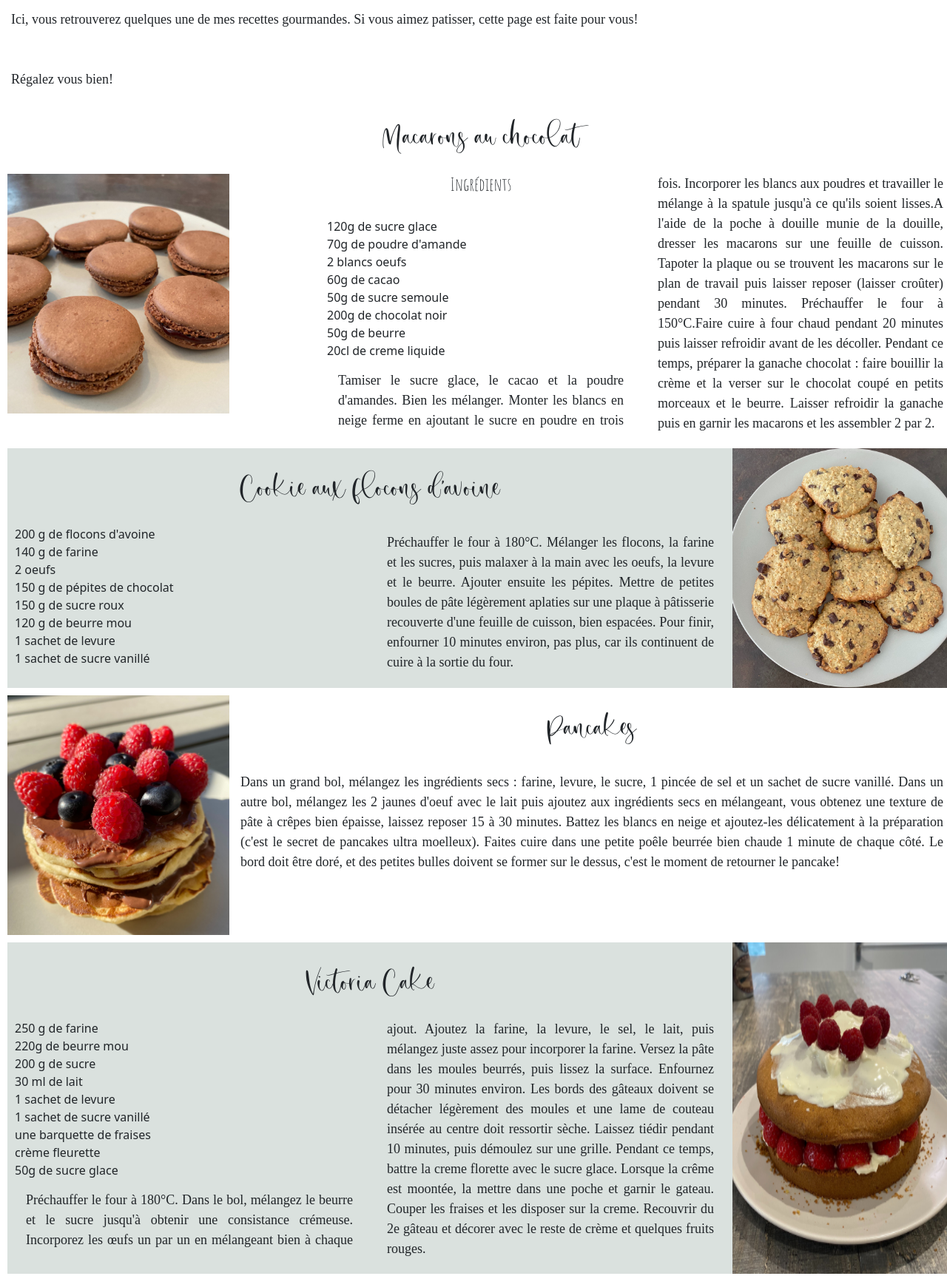
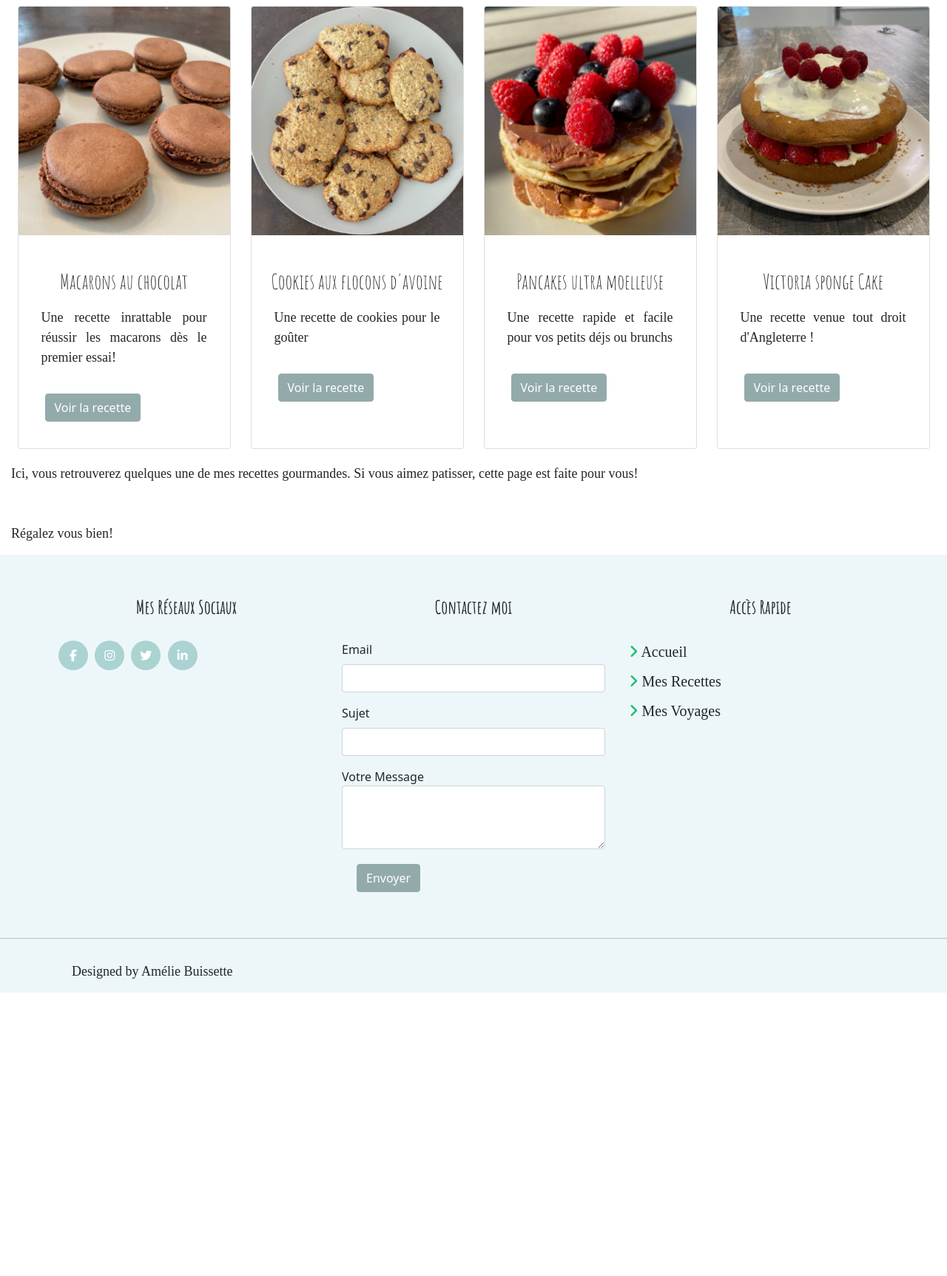
Before and after one commit to Ameliebsstt/Site2, a plain HTML site: page Recettes.html in a window 1280 px wide. Shown: the part 1308-3033 px from the top of the page at 74% size. After the commit the page ends 2650 px from the top, so only its background shows below. Drawn offline with nearby package versions, Linux system fonts and the light colour scheme; a web font is replaced by a local one.

Commit message:
responsive

```diff
--- a/Recettes.css
+++ b/Recettes.css
@@ -22,25 +22,6 @@ body {
 
 
 
-/* On screens that are 600px or less, set the background color to olive */
-@media screen and (max-width: 600px) {
-  body {
-    background-color: olive;
-  }
-  .logo {
-    width: 15%;
-    height: auto;
-    padding: 0px 0px;
-  }
-	.navbar-nav {
-    display: flex;
-    flex-direction: row;
-    padding-left: 0;
-    margin-bottom: 0;
-    list-style: none;
-  }
-
-}
 
 
 /*div{
@@ -71,6 +52,7 @@ p {
 	text-align: justify;
 	padding: 10px;
 	margin: 5px;
+	align-content: center;
 }
 
 h2{
@@ -85,7 +67,7 @@ h3{
 	text-align: center;
 	margin-top: 30px;
 	margin-bottom: 30px;
-	font-family:myFont;
+	font-family:Amatic SC;
 	font-style: 1.6rem;
 }
 
@@ -98,8 +80,13 @@ h4{
 	font-style: 1.6rem;
 }
 
+.cards{
+    justify-content: space-around;
+    display: flex;
+    margin: 10px;
+}
 
-.partie2 {
+/*.partie2 {
 	display:flex;
 	align-items: column;
 	margin: 10px;
@@ -141,7 +128,67 @@ h4{
 .photo3{
 	max-width: 100%;
 	justify-content: space-between;
+}*/
+
+/*.partie2 {
+	padding: 15px;
+	display:flex;
+	background-color: #ffffff;
+  }
+
+.left-content1{
+	background-image: url(Images/macarons.png);
+ 	background-color: #DAE1DE;
+    border-radius: 1px;
+    box-shadow: 15px 10px #85a5a3;
+    background-size: cover;
+    background-position: center;
+    width: 40%;
+    height: 350px;
 }
+
+.left-content2{
+	background-image: url(Images/pulv.jpg);
+ 	background-color: #DAE1DE;
+    border-radius: 1px;
+    box-shadow: 15px 10px #85a5a3;
+    background-size: cover;
+    background-position: center;
+    width: 40%;
+    height: 350px;
+}
+
+.left-content3{
+	background-image: url(Images/cookies1.png);
+ 	background-color: #DAE1DE;
+    border-radius: 1px;
+    box-shadow: 15px 10px #85a5a3;
+    background-size: cover;
+    background-position: center;
+    width: 40%;
+    height: 350px;
+}
+
+.right-content2 {
+    width: 60%;
+    display: -webkit-box;
+    display: flex;
+    -webkit-box-orient: vertical;
+    -webkit-box-direction: normal;
+    flex-direction: column;
+    margin-left: 20px;
+}
+
+.right-content3 {
+    width: 60%;
+    display: -webkit-box;
+    display: flex;
+    -webkit-box-orient: vertical;
+    -webkit-box-direction: normal;
+    flex-direction: column;
+    margin-left: 20px;
+}*/
+
 
 nav.navbar.navbar-expand-lg.navbar-light.bg-light {
 	height: 100px;
@@ -157,10 +204,6 @@ nav.navbar.navbar-expand-lg.navbar-light.bg-light {
 	height: 25vh;
 }
 
-.column{
-column-count: 3;
-
-}
 
 ul{
 	align-items: : center;
@@ -316,3 +359,32 @@ ul{
 	display: inline-block;
 	border-color:#93AAAB;
 }
+
+
+
+/* On screens that are 600px or less, set the background color to olive */
+@media screen and (max-width: 600px) {
+  body {
+    background-color: olive;
+  }
+  .logo {
+    width: 15%;
+    height: auto;
+    padding: 0px 0px;
+  }
+	.navbar-nav {
+    display: flex;
+    flex-direction: row;
+    padding-left: 0;
+    margin-bottom: 0;
+    list-style: none;
+  }
+  .cards{
+    justify-content: space-around;
+    display: flex;
+    margin: 10px;
+    flex-direction: column;
+    align-items: center;
+  }
+
+}
--- a/Recettes.html
+++ b/Recettes.html
@@ -52,15 +52,62 @@
 	 		<h1>Mes Recettes</h1>
 			<h2> Bienvenue aux gourmands!</h2>
 			<img src="Images/bannerfood.png" alt="bannière de la page d'accueil" width="100%" />
+
+	</div>
+
+	<div class="cards">
+		<div class="card" style="width: 18rem;">
+		  <img src="Images/macarons.png" class="card-img-top" alt="...">
+		  <div class="card-body">
+		    <h3 class="card-title">Macarons au chocolat</h3>
+		    <p class="card-text">Une recette inrattable pour réussir les macarons dès le premier essai!</p>
+		    <a href="PDF/macarons.pdf" class="btn btn-primary">Voir la recette</a>
+		  </div>
+		</div>
+
+		<div class="card" style="width: 18rem;">
+		  <img src="Images/cookies.png"  class="card-img-top" alt="...">
+		  <div class="card-body">
+		    <h3 class="card-title">Cookies aux flocons d'avoine</h3>
+		    <p class="card-text">Une recette de cookies pour le goûter</p>
+		    <a href="PDF/cookie.pdf" class="btn btn-primary">Voir la recette</a>
+		  </div>
+		</div>
+
+		<div class="card" style="width: 18rem;">
+		  <img src="Images/pancakes.png" class="card-img-top" alt="...">
+		  <div class="card-body">
+		    <h3 class="card-title">Pancakes ultra moelleuse</h3>
+		    <p class="card-text">Une recette rapide et facile pour vos petits déjs ou  brunchs</p>
+		    <a href="PDF/pancakes.pdf" class="btn btn-primary">Voir la recette</a>
+		  </div>
+		</div>
+
+		<div class="card" style="width: 18rem;">
+		  <img src="Images/Victoria.png" class="card-img-top" alt="...">
+		  <div class="card-body">
+		    <h3 class="card-title">Victoria sponge Cake</h3>
+		    <p class="card-text">Une recette venue tout droit d'Angleterre !</p>
+		    <a href="PDF/victoriacake.pdf" class="btn btn-primary">Voir la recette</a>
+		  </div>
+		</div>
+	</div>
+
+
+
+
+	<div class="partie2">
 		<p>Ici, vous retrouverez quelques une de mes recettes gourmandes. Si vous aimez patisser, cette page est faite pour vous!</p>
 			<br>
 			<p>Régalez vous bien! </p>
 	</div>
-	<div class="partie2">
-		<div class="titretexte2">
-			<h3>Macarons au chocolat</h3>
-				<div class="column">
-					<img class="photo2" src="Images/macarons.png" alt="Macarons au chocolat">
+
+		<!--<div class="left-content1">
+		</div>
+		<div class="right-content2">
+			<h2 class="titre1"> Macarons au chocolat </h2>
+			<div style="border-top:3px solid #85A5A3; padding-bottom: 20px; width: 100%;">
+			</div>
 			<h4>Ingrédients</h4>
 				<ul>
 				  <li>120g de sucre glace</li>
@@ -72,14 +119,15 @@
 				  <li>50g de beurre</li>
 				  <li>20cl de creme liquide</li>
 				</ul>
-					<p>Tamiser le sucre glace, le cacao et la poudre d'amandes. Bien les mélanger. Monter les blancs en neige ferme en ajoutant le sucre en poudre en trois fois. Incorporer les blancs aux poudres et travailler le mélange à la spatule jusqu'à ce qu'ils soient lisses.A l'aide de la poche à douille munie de la douille, dresser les macarons sur une feuille de cuisson. Tapoter la plaque ou se trouvent les macarons sur le plan de travail puis laisser reposer (laisser croûter) pendant 30 minutes. Préchauffer le four à 150°C.Faire cuire à four chaud pendant 20 minutes puis laisser refroidir avant de les décoller. Pendant ce temps, préparer la ganache chocolat : faire bouillir la crème et la verser sur le chocolat coupé en petits morceaux et le beurre. Laisser refroidir la ganache puis en garnir les macarons et les assembler 2 par 2.</p>
+				<p class="texte1"><p>Tamiser le sucre glace, le cacao et la poudre d'amandes. Bien les mélanger. Monter les blancs en neige ferme en ajoutant le sucre en poudre en trois fois. Incorporer les blancs aux poudres et travailler le mélange à la spatule jusqu'à ce qu'ils soient lisses.A l'aide de la poche à douille munie de la douille, dresser les macarons sur une feuille de cuisson. Tapoter la plaque ou se trouvent les macarons sur le plan de travail puis laisser reposer (laisser croûter) pendant 30 minutes. Préchauffer le four à 150°C.Faire cuire à four chaud pendant 20 minutes puis laisser refroidir avant de les décoller. Pendant ce temps, préparer la ganache chocolat : faire bouillir la crème et la verser sur le chocolat coupé en petits morceaux et le beurre. Laisser refroidir la ganache puis en garnir les macarons et les assembler 2 par 2.</p>
 		</div>
 	</div>
-	</div>
-		<div class="partie3">
-			<div class="titretexte3">
-				<h3>Cookie aux flocons d'avoine</h3>
-					<div class="column3">
+
+	<div class="partie2">
+		<div class="right-content2">
+			<h2 class="titre1"> Cookies au flocons d'avoine </h2>
+			<div style="border-top:3px solid #85A5A3; padding-bottom: 20px; width: 100%;">
+			<h4>Ingrédients</h4>
 				<ul>
 				  <li>200 g de flocons d'avoine</li>
 				  <li>140 g de farine</li>
@@ -90,7 +138,26 @@
 				  <li>1 sachet de levure</li>
 				   <li>1 sachet de sucre vanillé</li>
 				</ul>
-						<p>Préchauffer le four à 180°C. Mélanger les flocons, la farine et les sucres, puis malaxer à la main avec les oeufs, la levure et le beurre. Ajouter ensuite les pépites. Mettre de petites boules de pâte légèrement aplaties sur une plaque à pâtisserie recouverte d'une feuille de cuisson, bien espacées. Pour finir, enfourner 10 minutes environ, pas plus, car ils continuent de cuire à la sortie du four.</p>
+					<p class="texte1">Préchauffer le four à 180°C. Mélanger les flocons, la farine et les sucres, puis malaxer à la main avec les oeufs, la levure et le beurre. Ajouter ensuite les pépites. Mettre de petites boules de pâte légèrement aplaties sur une plaque à pâtisserie recouverte d'une feuille de cuisson, bien espacées. Pour finir, enfourner 10 minutes environ, pas plus, car ils continuent de cuire à la sortie du four.</p>
+			</div>
+		</div>
+
+		<div class="left-content2">
+		</div>
+
+	</div>
+	<div class="partie2">
+
+
+
+				</div>
+		</div>
+	</div>
+		<div class="partie3">
+			<div class="titretexte3">
+				<h3>Cookie aux flocons d'avoine</h3>
+					<div class="column3">
+
 					</div>
 			</div>
 				<img class="photo3" src="Images/cookies.png" alt="Cookies aux flocons d'avoine">
@@ -98,11 +165,10 @@
 	</div>
 
 	<div class="partie2">
-		<img class="photo2" src="Images/pancakes.png" alt="Macarons au chocolat">
+		<img class="photo2" " alt="Macarons au chocolat">
 			<div class="titretexte2">
 				<h3>Pancakes</h3>
-				<p>Dans un grand bol, mélangez les ingrédients secs : farine, levure, le sucre, 1 pincée de sel et un sachet de sucre vanillé.
-				Dans un autre bol, mélangez les 2 jaunes d'oeuf avec le lait puis ajoutez aux ingrédients secs en mélangeant, vous obtenez une texture de pâte à crêpes bien épaisse, laissez reposer 15 à 30 minutes. Battez les blancs en neige et ajoutez-les délicatement à la préparation (c'est le secret de pancakes ultra moelleux). Faites cuire dans une petite poêle beurrée bien chaude 1 minute de chaque côté. Le bord doit être doré, et des petites bulles doivent se former sur le dessus, c'est le moment de retourner le pancake! </p>
+				<p> </p>
 			</div>
 	</div>
 
@@ -111,21 +177,21 @@
 			<h3>Victoria Cake</h3>
 				<div class="column3">
 					<ul>
-					  <li>250 g  de farine</li>
-					  <li>220g de beurre mou </li>
-					  <li>200 g de sucre </li>
-					  <li>30 ml de lait</li>
-					  <li>1 sachet de levure</li>
-					  <li>1 sachet de sucre vanillé</li>
-					  <li>une barquette de fraises</li>
-					  <li>crème fleurette</li>
-					  <li>50g de sucre glace</li>
+					  250 g  de farine
+					  220g de beurre mou
+					  200 g de sucre
+					  30 ml de lait
+					  1 sachet de levure
+					  1 sachet de sucre vanillé
+					  une barquette de fraises
+					  crème fleurette
+					  50g de sucre glace
 					</ul>
 					<p>Préchauffer le four à 180°C. Dans le bol, mélangez le beurre et le sucre jusqu'à obtenir une consistance crémeuse. Incorporez les œufs un par un en mélangeant bien à chaque ajout. Ajoutez la farine, la levure, le sel, le lait, puis mélangez juste assez pour incorporer la farine. Versez la pâte dans les moules beurrés, puis lissez la surface. Enfournez pour 30 minutes environ. Les bords des gâteaux doivent se détacher légèrement des moules et une lame de couteau insérée au centre doit ressortir sèche. Laissez tiédir pendant 10 minutes, puis démoulez sur une grille. Pendant ce temps, battre la creme florette avec le sucre glace. Lorsque la crême est moontée, la mettre dans une poche et garnir le gateau. Couper les fraises et les disposer sur la creme. Recouvrir du 2e gâteau et décorer avec le reste de crème et quelques fruits rouges.</p>
 				</div>
 		</div>
 		<img class="photo3" src="Images/Victoria.png" alt="Cookies aux flocons d'avoine">
-	</div>
+	</div> -->
 
 
 	<!------------------Formulaire Contact ----------------------->
```
Also changed, not shown: style.css (+153 -153 lines), 4 other files. Lines whose indentation alone changed are shown as unchanged.
